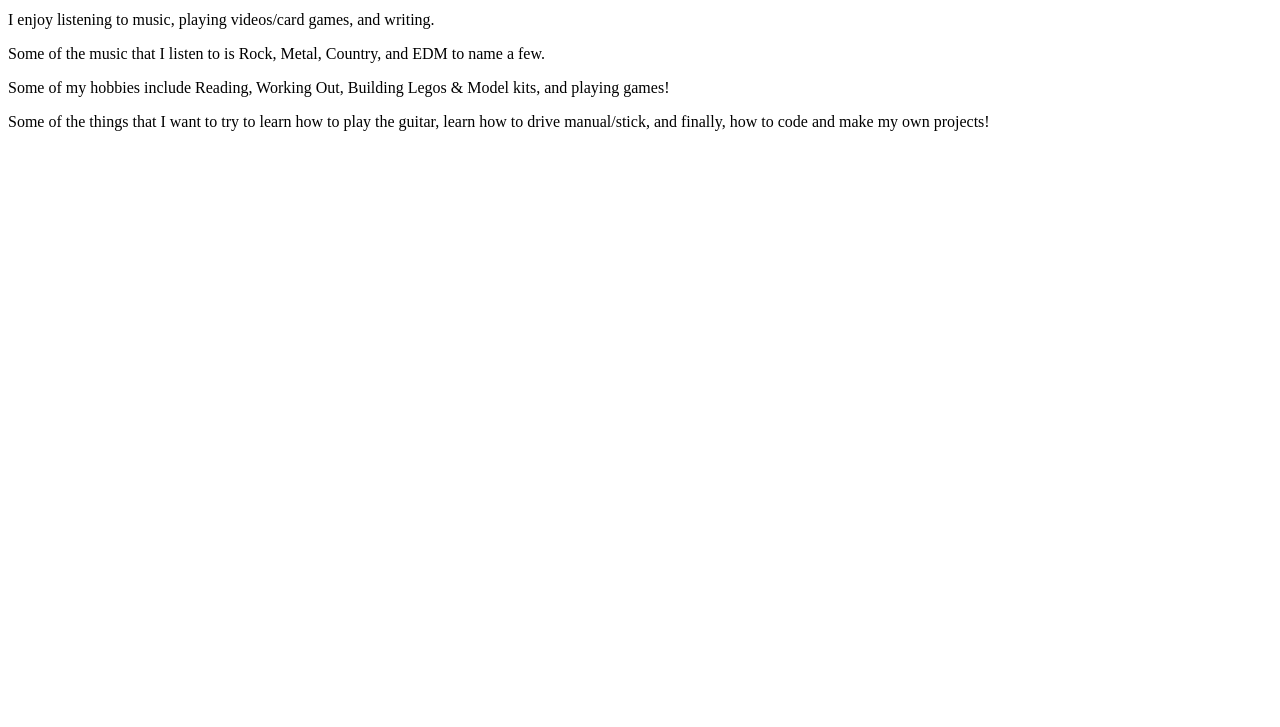
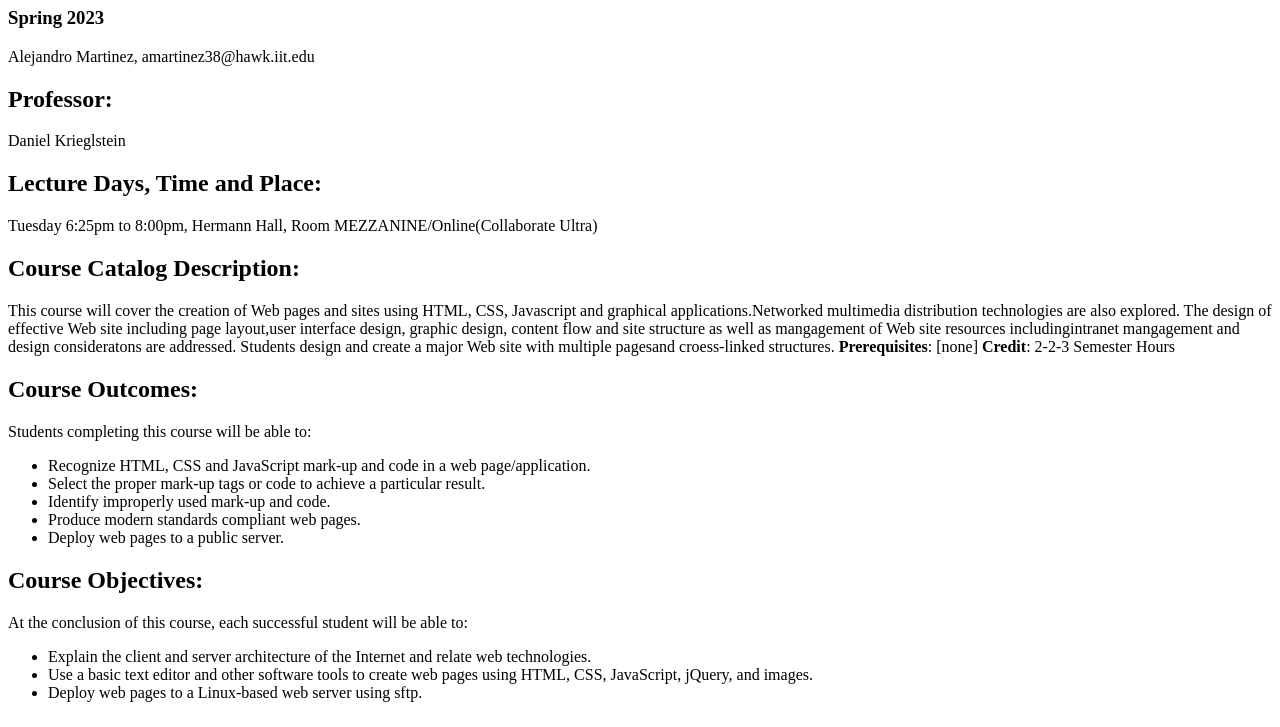
Before and after one commit to RenegadeWolf87/ITM361-01Labs, a plain HTML site: page index.html in a window 1280 px wide. Shown: the part 73-800 px from the top of the page. Drawn offline with Linux system fonts and the light colour scheme.

Commit message:
Update index.html

```diff
--- a/index.html
+++ b/index.html
@@ -5,13 +5,31 @@
   <title>ITMD-361 Internet Technologies and Web Design</title>
 </head>
 <body>
-  <p>&amp; Hello world. This is my first website!</p>
-  <p>My name is Alejandro Martinez but people usually call me Ren!</p>
-  <p>I enjoy listening to music, playing videos/card games, and writing.</p>
-  <p>Some of the music that I listen to is Rock, Metal, Country, and EDM to name a few.</p>
-  <p>Some of my hobbies include Reading, Working Out, Building Legos
-  & Model kits, and playing games!</p>
-  <p>Some of the things that I want to try to learn how to play the guitar,
-  learn how to drive manual/stick, and finally, how to code and make my own projects!</p>
+		<h1>ITMD-361 Internet Technologies and Web Design</h1>
+		<h3>Spring 2023</h3>
+		<p>Alejandro Martinez, amartinez38@hawk.iit.edu</p>
+		<h2>Professor:</h2>
+		<p>Daniel Krieglstein</p>
+		<h2>Lecture Days, Time and Place:</h2>
+		<p>Tuesday 6:25pm to 8:00pm, Hermann Hall, Room MEZZANINE/Online(Collaborate Ultra)</p>
+		<h2>Course Catalog Description:</h2>
+		<p>This course will cover the creation of Web pages and sites using HTML, CSS, Javascript and graphical applications.Networked multimedia distribution technologies are also explored. The design of effective Web site including page layout,user interface design, graphic design, content flow and site structure as well as mangagement of Web site resources includingintranet mangagement and design consideratons are addressed. Students design and create a major Web site with multiple pagesand croess-linked structures. <strong>Prerequisites</strong>: [none] <strong>Credit</strong>: 2-2-3 Semester Hours</p>
+		<h2>Course Outcomes:</h2>
+		<p>Students completing this course will be able to:</p>
+		<ul>
+				<li>Recognize HTML, CSS and JavaScript mark-up and code in a web page/application.</li>
+				<li>Select the proper mark-up tags or code to achieve a particular result.</li>
+				<li>Identify improperly used mark-up and code.</li>
+				<li>Produce modern standards compliant web pages.</li>
+				<li>Deploy web pages to a public server.</li>
+		</ul>
+		<h2>Course Objectives:</h2>
+		<p>At the conclusion of this course, each successful student will be able to:</p>
+		<ul>
+				<li>Explain the client and server architecture of the Internet and relate web technologies.</li>
+				<li>Use a basic text editor and other software tools to create web pages using HTML, CSS, JavaScript, jQuery, and images.</li>
+				<li>Deploy web pages to a Linux-based web server using sftp.</li>
+		</ul>
 </body>
+
 </html>
```
